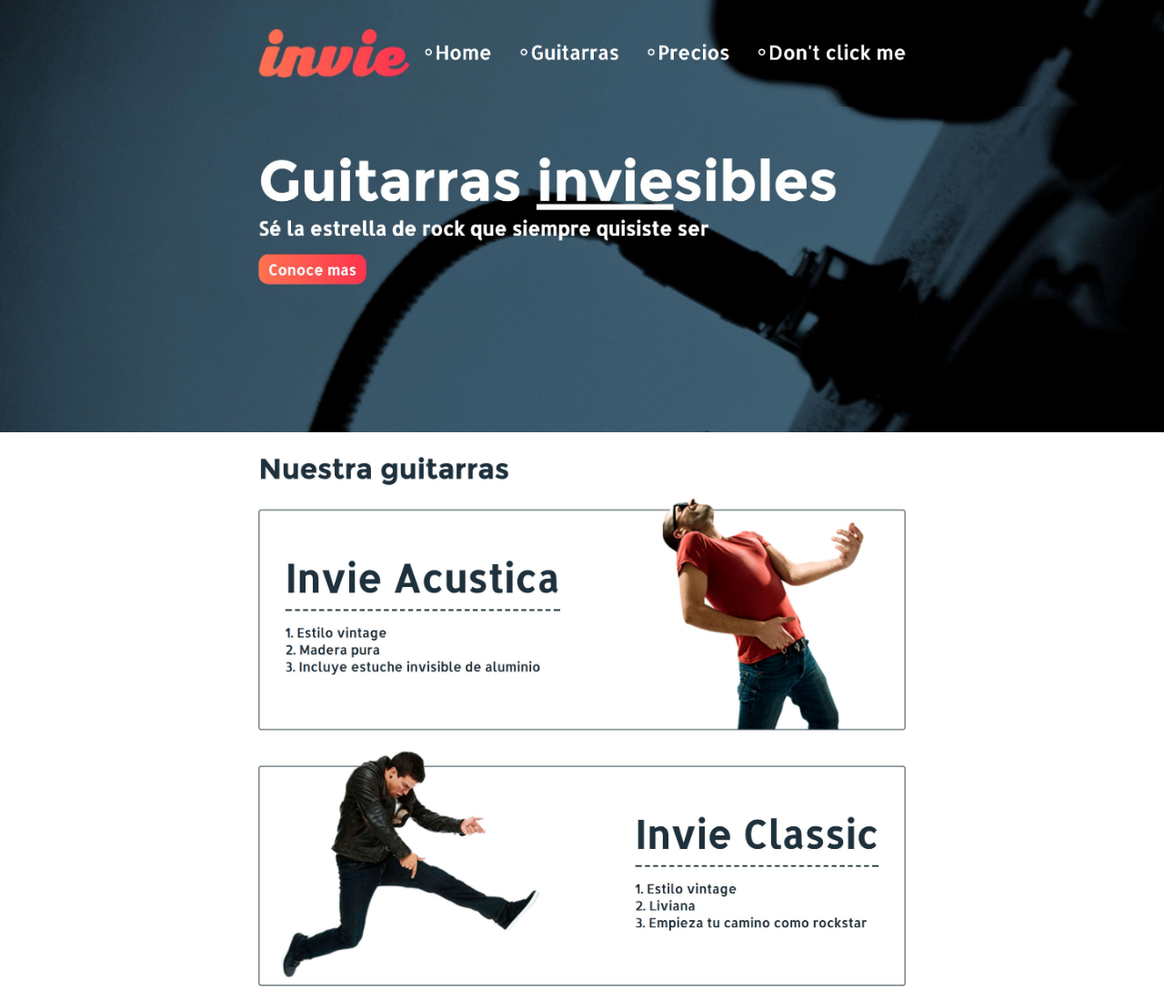
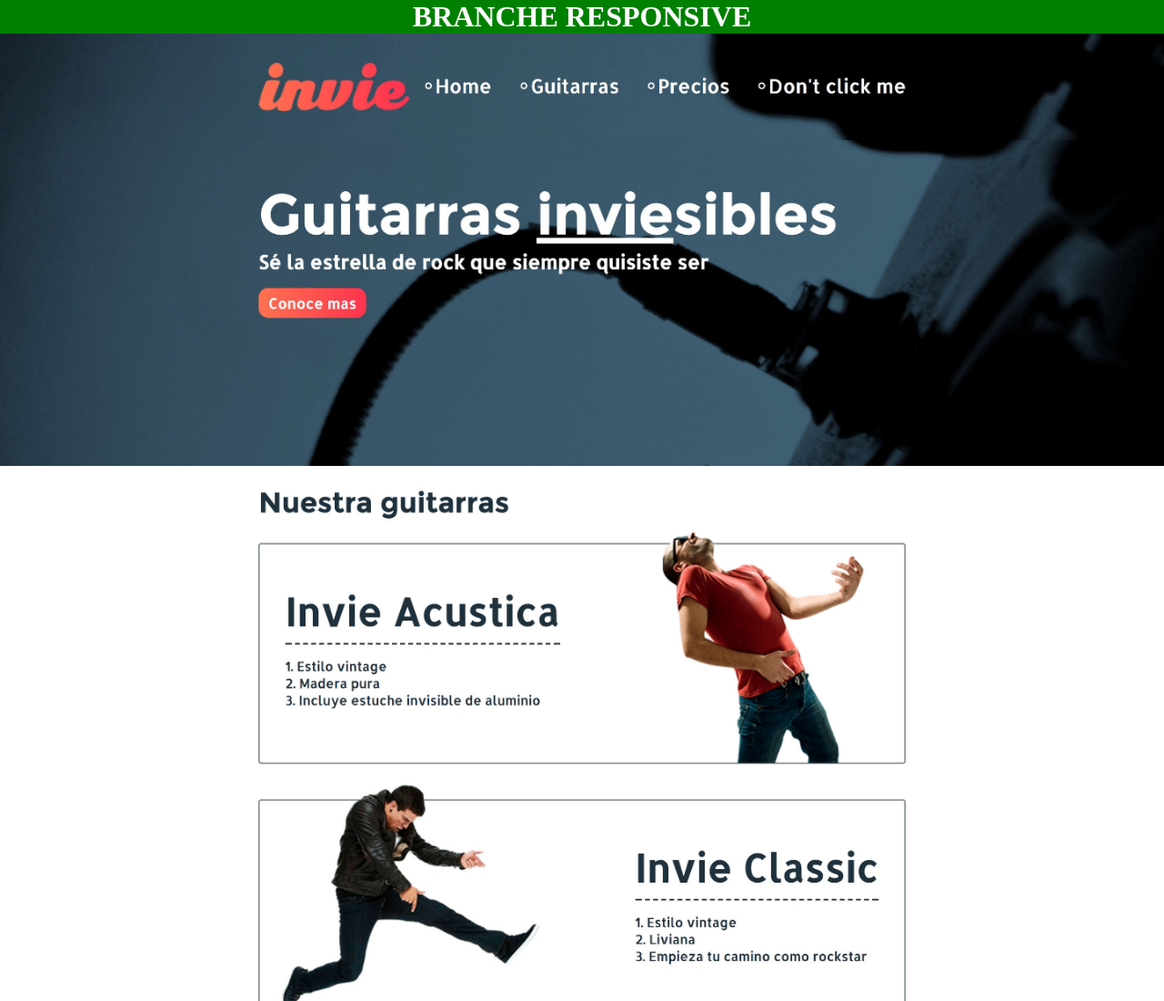
Before and after one commit to yavemu/invie-github, a plain HTML site: page index.html in a window 1280 px wide. Shown: the top 1100 px of the page at 91% size. Drawn offline with Linux system fonts and the light colour scheme.

Commit message:
actualizar

```diff
--- a/index.html
+++ b/index.html
@@ -21,9 +21,18 @@
 				display: block;
 			}
 		}
+
+		h1{
+			background-color: green;
+			margin: 0px;
+			padding: 0px;
+			color: white;
+			text-align: center;
+		}
 	</style>
 </head>
 <body>
+	<h1>BRANCHE RESPONSIVE</h1>
 	<img src="invie-responsive.png" id="responsive">
 	<img src="header.jpg">
 	<img src="hero.jpg">
```
